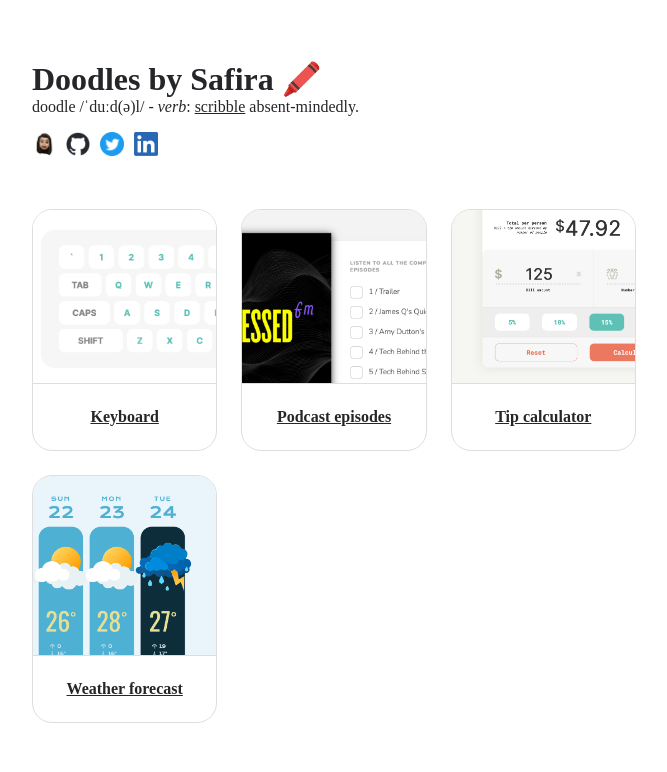
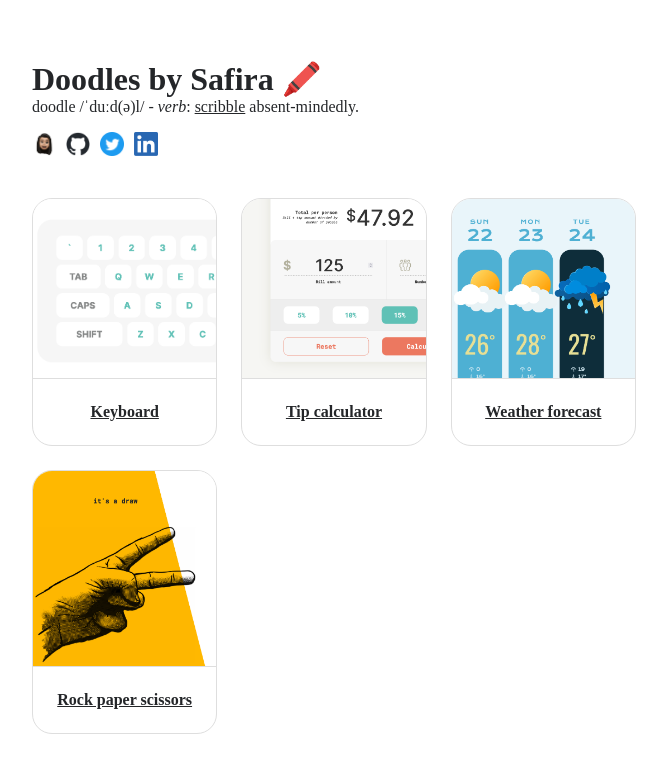
Before and after one commit to safiranugroho/safira.me-11ty, a SvelteKit app: page / in a window 1280 px wide. Shown: the top 772 px of the page, without its empty margins (306-973 px from the left). Built offline with nearby package versions, Linux system fonts and the light colour scheme.

Commit message:
add doodle to homepage

```diff
--- a/src/lib/Page.svelte
+++ b/src/lib/Page.svelte
@@ -1,24 +1,18 @@
 <script>
   import { setContext } from 'svelte';
   import keyboard from '$lib/assets/keyboard.png';
-  import podcast from '$lib/assets/podcast.png';
   import tip from '$lib/assets/tip.png';
   import weather from '$lib/assets/weather.png';
+  import rps from '$lib/assets/rps.png';
 
   const doodles = {
     '/keyboard': {
       name: 'Keyboard',
       cover: keyboard,
-      next: '/podcast-episodes'
-    },
-    '/podcast-episodes': {
-      prev: '/keyboard',
-      name: 'Podcast episodes',
-      cover: podcast,
       next: '/tip-calculator'
     },
     '/tip-calculator': {
-      prev: '/podcast-episodes',
+      prev: '/keyboard',
       name: 'Tip calculator',
       cover: tip,
       next: '/weather'
@@ -27,6 +21,11 @@
       prev: '/tip-calculator',
       name: 'Weather forecast',
       cover: weather
+    },
+    '/rps': {
+      prev: '/weather',
+      name: 'Rock paper scissors',
+      cover: rps
     }
   };
 
```
Also changed, not shown: src/routes/rps/+page.svelte (+8 -0 lines), src/lib/assets/rps.png (added).
